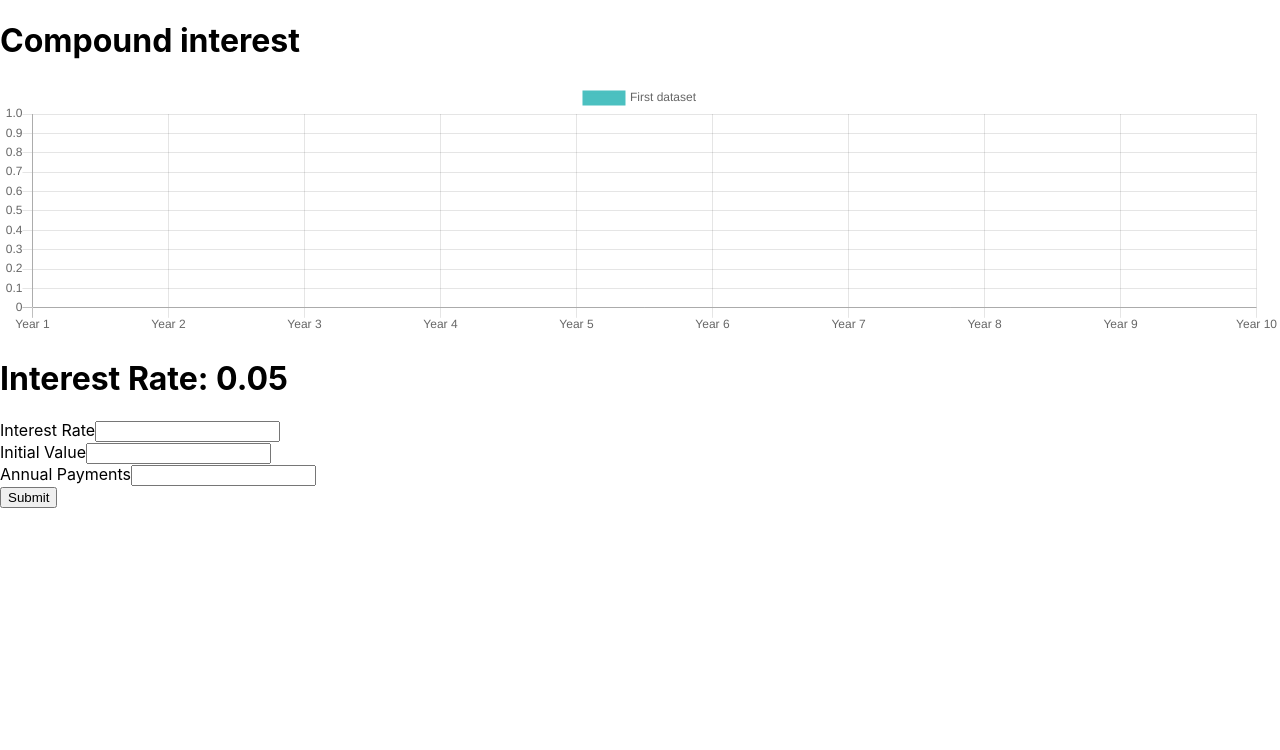
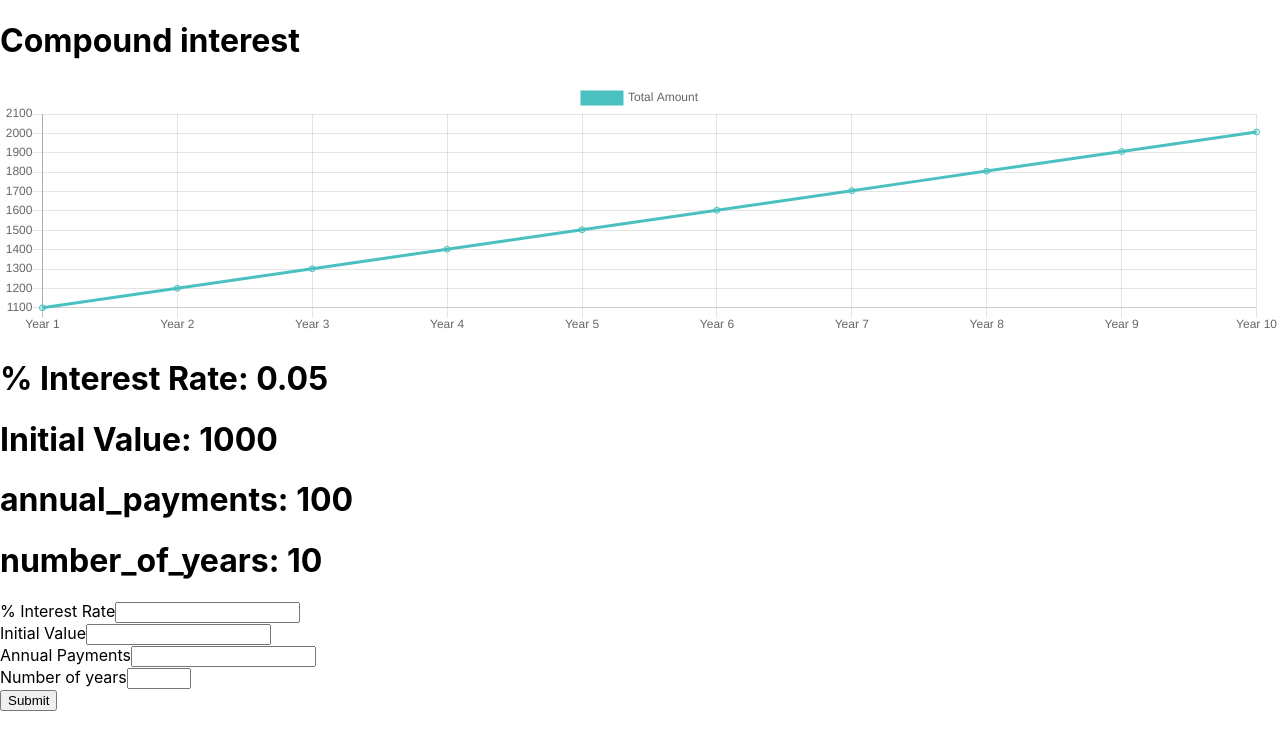
Before and after one commit to cgungaloo/chart-app, a React (Create React App) app: page / in a window 1280 px wide. Shown: the top 750 px of the page. Built offline with nearby package versions, Linux system fonts and the light colour scheme.

Commit message:
Added number of years

```diff
--- a/src/Data/Charter.js
+++ b/src/Data/Charter.js
@@ -5,10 +5,10 @@ export default class LineDemo extends Component {
 
   state ={
     data:{
-      labels: ["Year 1", "Year 2", "Year 3", "Year 4", "Year 5", "Year 6","Year 7","Year 8","Year 9","Year 10"],
+      labels: [],
       datasets: [
         {
-          label: "First dataset",
+          label: "Total Amount",
           data: [],
           fill: false,
           backgroundColor: "rgba(75,192,192,0.2)",
@@ -21,46 +21,62 @@ export default class LineDemo extends Component {
   componentDidMount(){
       var initial_value =this.props.initial_amount
       let data = this.state.data
+      var number_of_years = this.props.number_of_years
+      data.labels = this.graphYearAxis(number_of_years)
       data.datasets[0].data = this.compoundList(initial_value)
       console.log(data.datasets[0].data[0])
       this.setState({ ...data});
   }
 
   componentDidUpdate(prevProps){
-    if (prevProps.interest_rate !== this.props.interest_rate || prevProps.initial_amount !== this.props.initial_amount) {
+    if (prevProps !== this.props)  {
       var initial_value =this.props.initial_amount
+      var number_of_years = this.props.number_of_years
+
       let data = this.state.data;
+      data.labels = this.graphYearAxis(number_of_years)
       data.datasets[0].data = this.compoundList(initial_value)
       console.log(data.datasets[0].data[0])
       this.setState({ ...data });
     }
   }
 
+  graphYearAxis(number_of_years){
+    var xAxis =[]
+    for(var i=1; i <= number_of_years; i++){
+      xAxis.push("Year " + i)
+    }
+    return xAxis;
+  }
 
   compoundList(initial_value){
     const annual_payments = parseFloat(this.props.annual_payments)
-    var current_value = parseFloat(initial_value) + annual_payments
+    var current_value = parseFloat(initial_value)
     const interest_rate = parseFloat(this.props.interest_rate)
+    const number_of_years = this.props.number_of_years;
+
     var compoundList =[];
 
-    for (var i =0; i < 10; i++){
-      current_value = this.calculateCompound(current_value, interest_rate)
+    for (var i =0; i < number_of_years; i++){
+      current_value = this.calculateCompound(current_value, interest_rate,annual_payments)
       compoundList.push(current_value);
     }
-    console.log(compoundList)
     return compoundList;
   }
 
-  calculateCompound(current_value, interest_rate){
+  calculateCompound(current_value, interest_rate, annual_payments){
 
-    return current_value + ((current_value/100) * interest_rate)
+    return current_value + ((current_value/100) * interest_rate) + annual_payments
   }
 
 render(){
   return (
       <div>
         <Line data={this.state.data} ref={(reference) => this.reference = reference} width={5} height={1}/>
-        <h1>Interest Rate: {this.props.interest_rate}</h1>
+        <h1>% Interest Rate: {this.props.interest_rate}</h1>
+        <h1>Initial Value: {this.props.initial_amount}</h1>
+        <h1>annual_payments: {this.props.annual_payments}</h1>
+        <h1>number_of_years: {this.props.number_of_years}</h1>
       </div>
     );
   }
--- a/src/Data/DataVars.js
+++ b/src/Data/DataVars.js
@@ -7,7 +7,8 @@ class DataVars extends Component{
 		this.state = {
 			interest_rate:0.05,
 			initial_amount:1000,
-			annual_payments:100
+			annual_payments:100,
+			number_of_years:10
 		}
 		this.handleSubmit = this.handleSubmit.bind(this)
 	}
@@ -19,7 +20,8 @@ class DataVars extends Component{
 		this.setState({
 			 interest_rate: inputs.interest_rate.value,
 			 initial_amount: inputs.initial_amount.value,
-			 annual_payments: inputs.monthly_payments.value
+			 annual_payments: inputs.annual_payments.value,
+			 number_of_years: inputs.number_of_years.value
 		 },
 	 	function() { console.log("setState completed", this.state) });
 
@@ -27,19 +29,22 @@ class DataVars extends Component{
 
 	render(){
 
-		const {interest_rate,initial_amount} = this.state
+		const {interest_rate,initial_amount,annual_payments,number_of_years} = this.state
 		return(
 		<div>
 
-			<Charter interest_rate={interest_rate} initial_amount={initial_amount}/>
+			<Charter interest_rate={interest_rate} initial_amount={initial_amount} annual_payments={annual_payments}
+			number_of_years={number_of_years}/>
 
 			<form onSubmit={this.handleSubmit}>
-				<label for="interest_rate">Interest Rate</label>
+				<label for="interest_rate">% Interest Rate</label>
 				<input type="text" name="interest_rate" id="interest_rate"/><br/>
 				<label for="initial_amount">Initial Value</label>
 				<input type="text" name="initial_amount" id="initial_amount"/><br/>
 				<label for="annual_payments">Annual Payments</label>
 				<input type="text" name="annual_payments" id="annual_payments"/><br/>
+				<label for="number_of_years">Number of years</label>
+				<input type="number" name="number_of_years" id="number_of_years" min="1" max="100"/><br/>
 				<input type="submit" value="Submit" />
 			</form>
 		</div>
```
